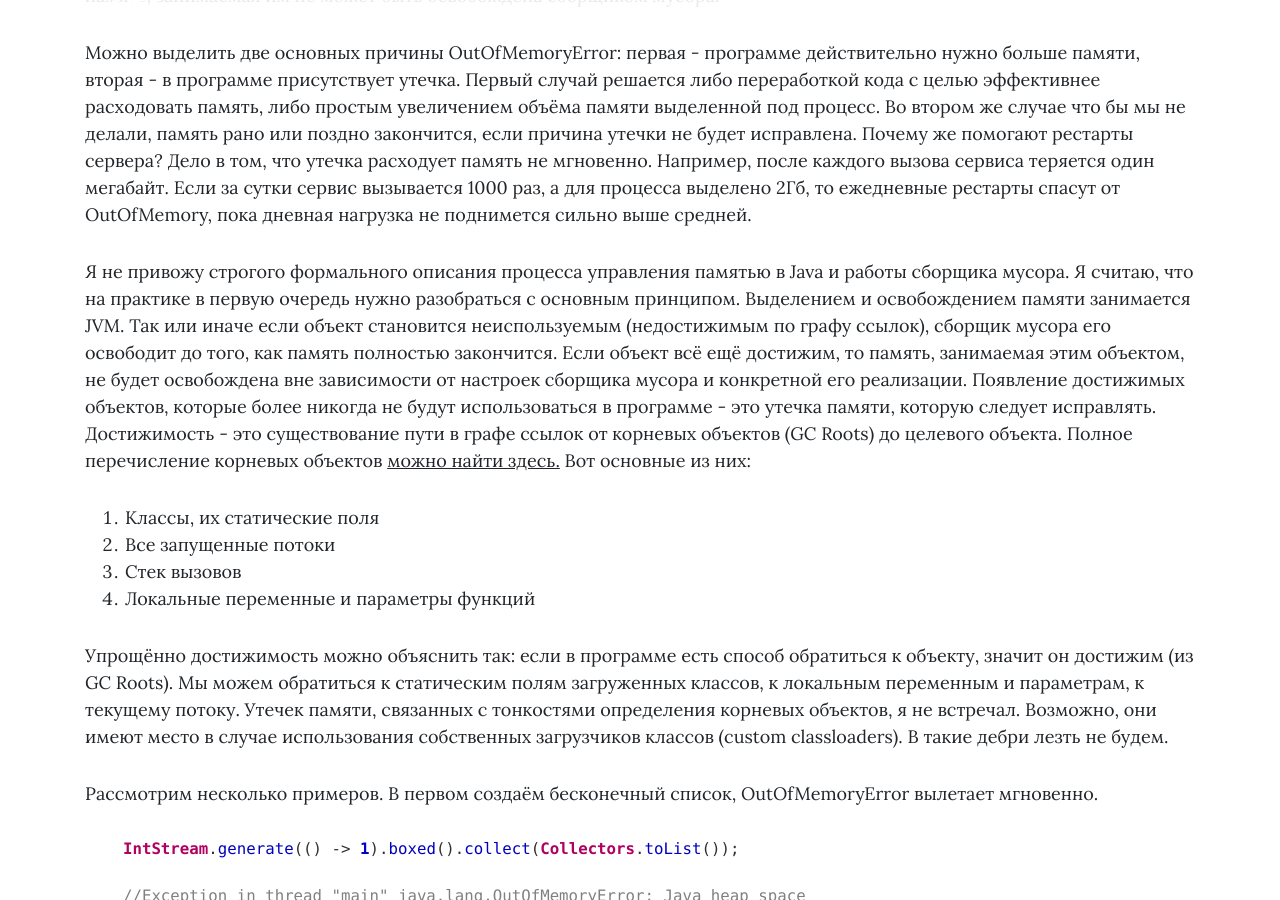
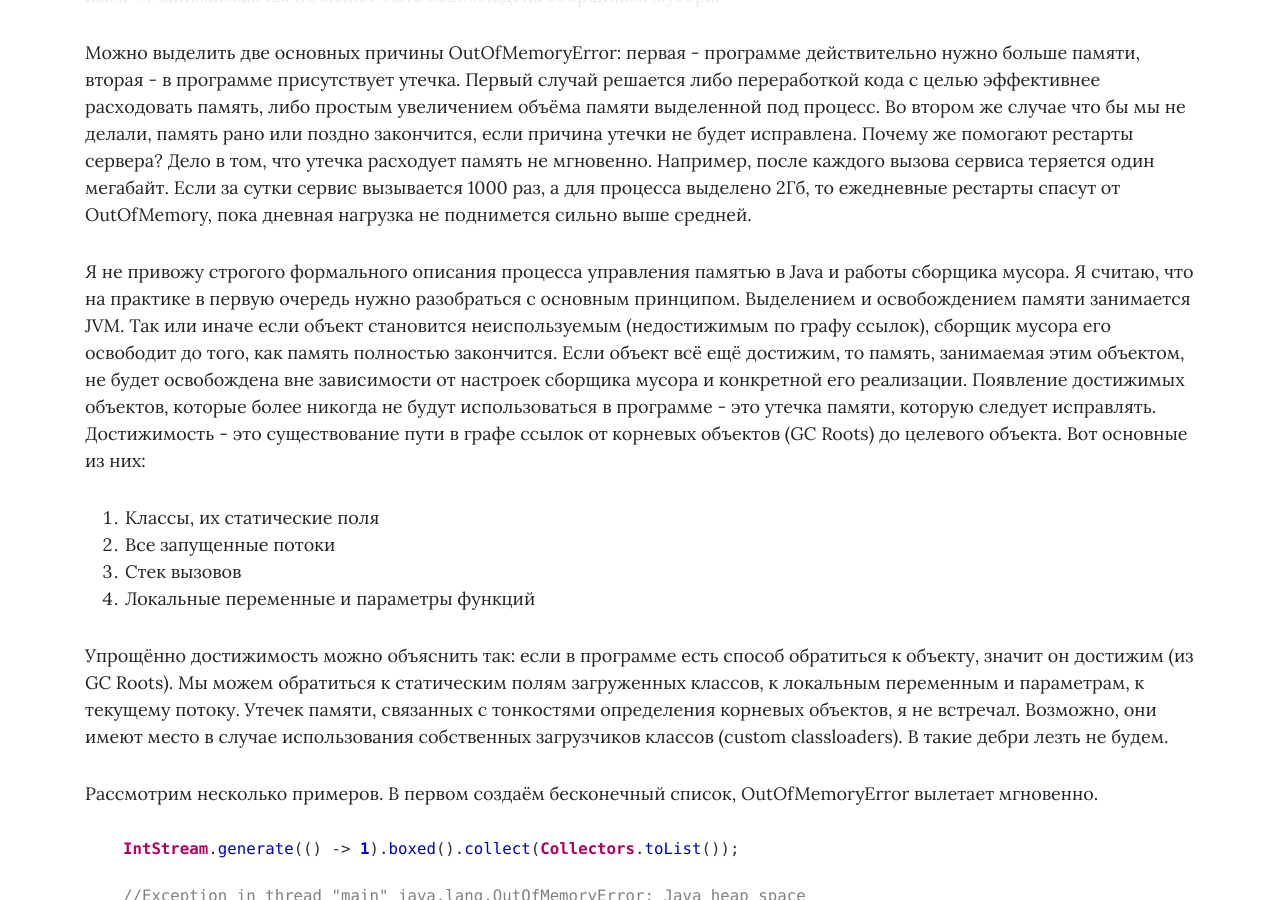
Before and after one commit to hipravin/hipravin.github.io, a Jekyll site: the page built from _posts/2020-03-23-ooml.html, in a window 1280 px wide and 900 px high, scrolled down 1580 px. Built offline with Jekyll 4.4.1, drawn with Linux system fonts in a browser that asks for light colours.

Commit message:
remove outdated link

```diff
--- a/_posts/2020-03-23-ooml.html
+++ b/_posts/2020-03-23-ooml.html
@@ -71,8 +71,7 @@ metadescription: Java OutOfMemoryError - что означает, поиск п
     Если объект всё ещё достижим, то память, занимаемая этим объектом, не будет освобождена вне зависимости от настроек сборщика мусора и конкретной его реализации.
     Появление достижимых объектов, которые более никогда не будут использоваться в программе - это утечка памяти, которую следует исправлять.
 
-    Достижимость - это существование пути в графе ссылок от корневых объектов (GC Roots) до целевого объекта. Полное перечисление корневых объектов
-    <a href="https://www.ibm.com/support/knowledgecenter/SS3KLZ/com.ibm.java.diagnostics.memory.analyzer.doc/gcroots.html">можно найти здесь.</a>
+    Достижимость - это существование пути в графе ссылок от корневых объектов (GC Roots) до целевого объекта.
     Вот основные из них:
 </p>
 
```
